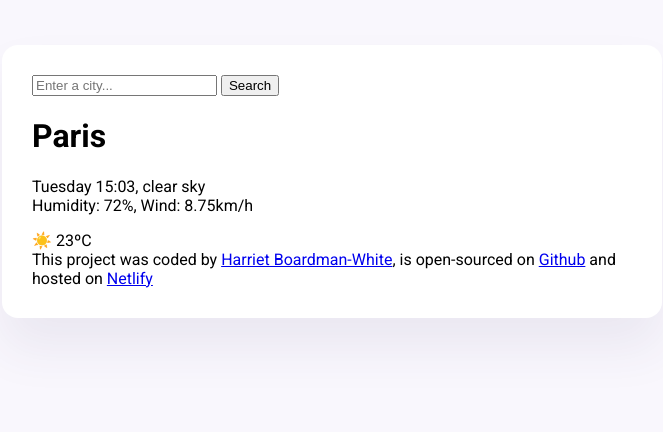
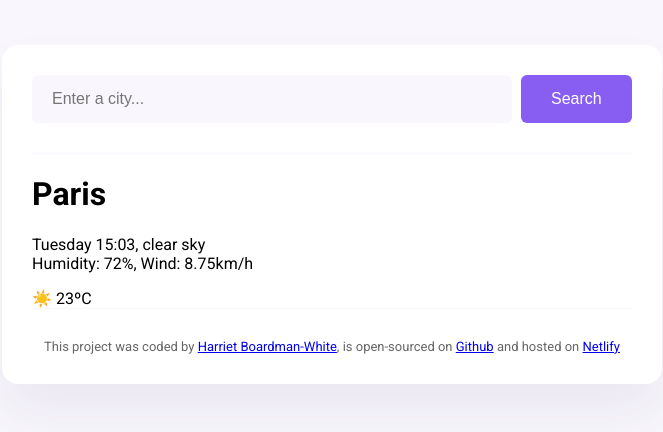
Before and after one commit to harrietgbw/weather-app, a plain HTML site: page index.html in a window 1280 px wide. Shown: the whole page, without its empty margins (308-971 px from the left). Drawn offline with Linux system fonts and the light colour scheme; a web font is replaced by a local one.

Commit message:
style updates to form, header and footer

```diff
--- a/index.html
+++ b/index.html
@@ -15,9 +15,14 @@
   <body>
     <div class="weather-app">
       <header>
-        <form>
-          <input type="search" placeholder="Enter a city..." required />
-          <input type="submit" value="Search" />
+        <form class="search-form">
+          <input
+            type="search"
+            placeholder="Enter a city..."
+            required
+            class="search-form-input"
+          />
+          <input type="submit" value="Search" class="search-form-button" />
         </form>
       </header>
       <main>
--- a/src/style.css
+++ b/src/style.css
@@ -11,3 +11,34 @@ body {
   border-radius: 16px;
   padding: 30px;
 }
+
+header {
+  border-bottom: 1px solid #f9f7fe;
+  padding: 0 0 30px 0;
+}
+.search-form-input {
+  background-color: #f9f7fd;
+  border: none;
+  border-radius: 6px;
+  width: 80%;
+  font-size: 16px;
+  padding: 15px 20px;
+}
+
+.search-form-button {
+  background: #885df1;
+  border: none;
+  border-radius: 6px;
+  color: white;
+  font-size: 16px;
+  margin-left: 5px;
+  padding: 15px 30px;
+}
+
+footer {
+  border-top: 1px solid #f9f7fe;
+  color: #666666;
+  font-size: 13px;
+  padding: 30px 0 0 0;
+  text-align: center;
+}
```
